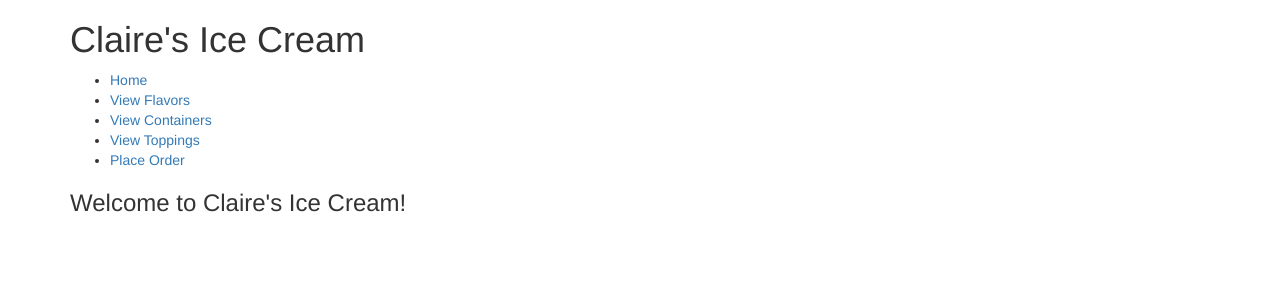
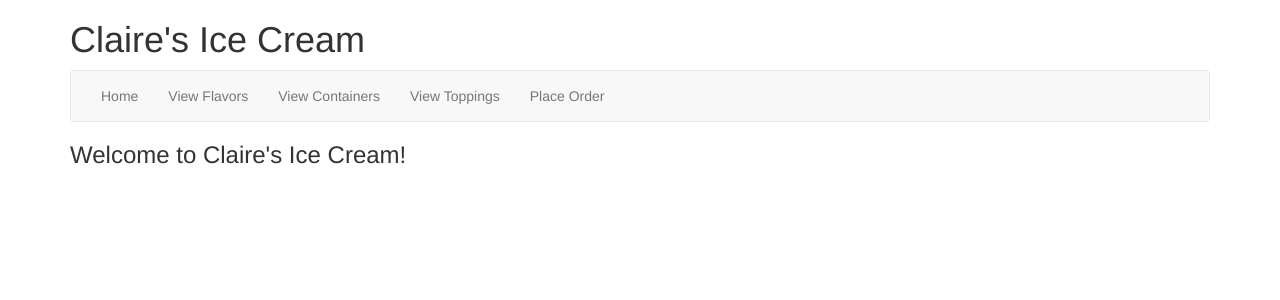
Before and after one commit to EricFries/claires-ice-cream, a Django app: page / in a window 1280 px wide. Shown: the top 300 px of the page. Run offline with Django 3.2, Linux system fonts and the light colour scheme; some libraries are stand-ins or nearby versions.

Commit message:
add styling to navbar

```diff
--- a/ice_cream_ordering/templates/ice_cream_ordering/index.html
+++ b/ice_cream_ordering/templates/ice_cream_ordering/index.html
@@ -8,15 +8,19 @@
 	<body>
 		<div class="container">
 			<h1>Claire's Ice Cream</h1>
-
-			<ul>
+			<nav class="navbar navbar-default">
+				<div class="container-fluid">
+	    		<div class="navbar-header">
+						<ul class="nav navbar-nav">
 							<li><a href="/">Home</a></li>
 							<li><a href="/flavors">View Flavors</a></li>
 							<li><a href="/containers">View Containers</a></li>
 							<li><a href="/toppings">View Toppings</a></li>
 							<li><a href="/new">Place Order</a></li>
 						</ul>
-
+					</div>
+				</div>
+			</nav>
 			<h3>Welcome to Claire's Ice Cream!
 			</h3>
 		</div>
```
Lines whose indentation alone changed are shown as unchanged.
